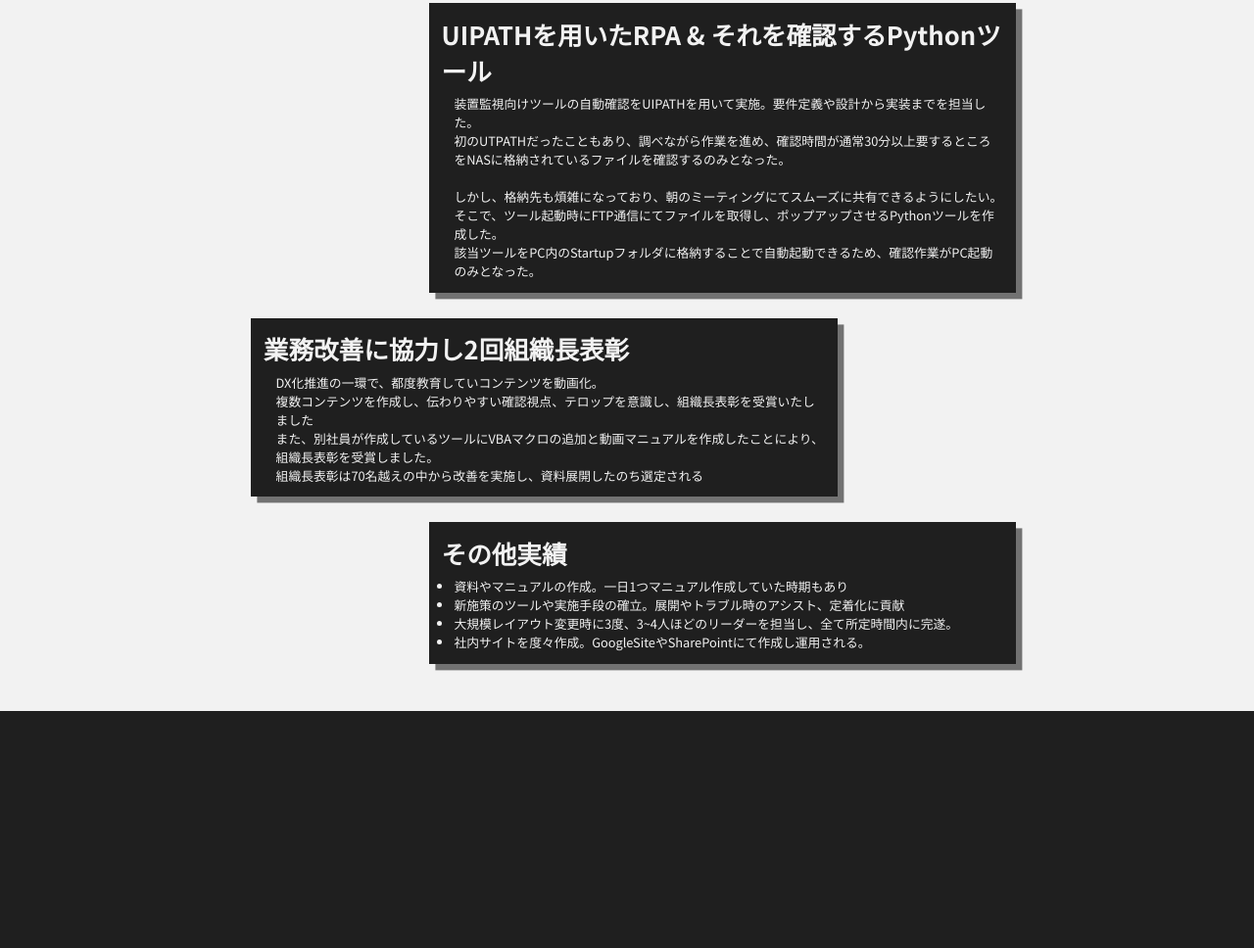
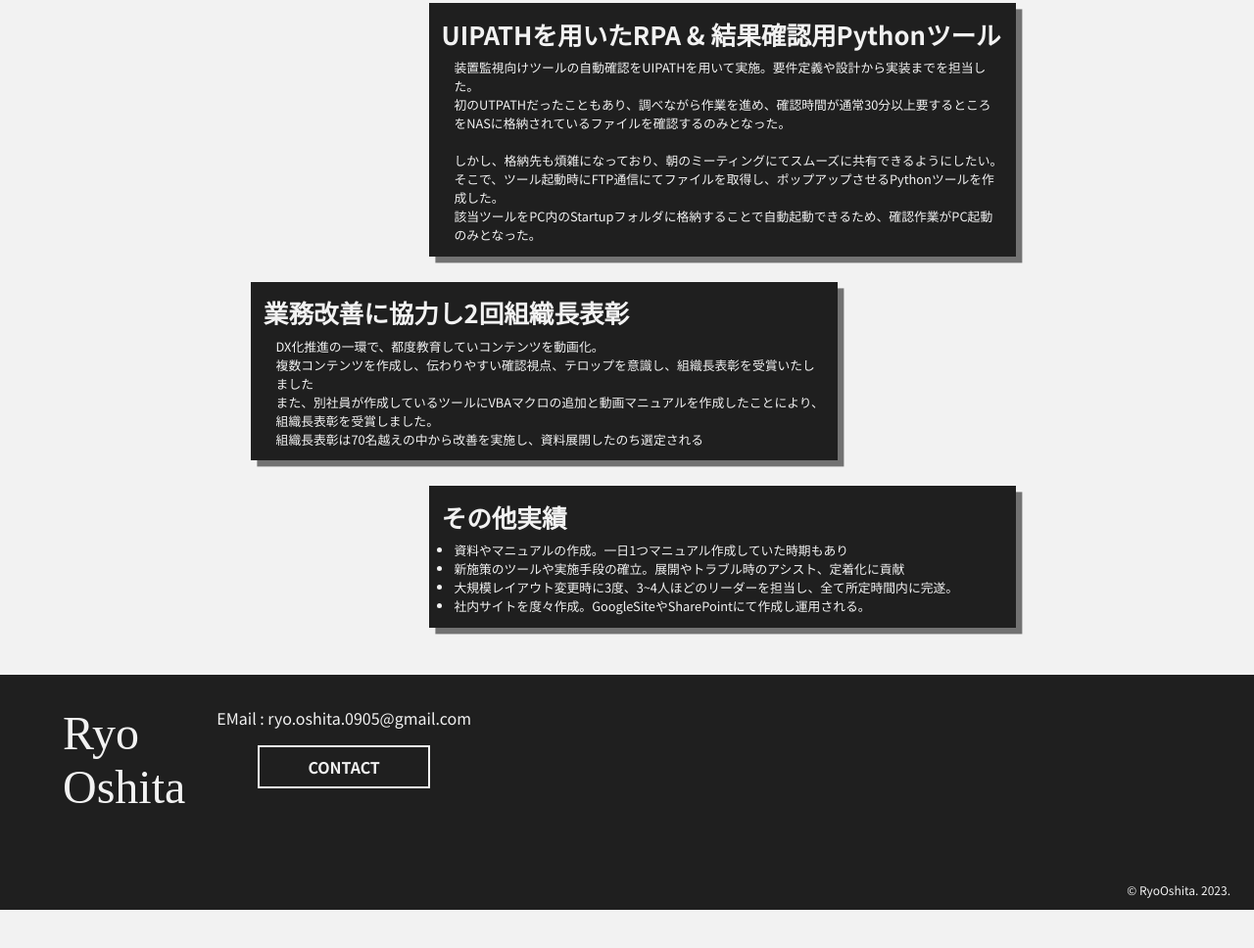
Before and after one commit to RyoOshita/RyoOshita.github.io, a plain HTML site: page index.html in a window 1280 px wide. Shown: the part 4572-5540 px from the top of the page at 98% size. After the commit the page ends 5501 px from the top, so only its background shows below. Drawn offline with Linux system fonts and the light colour scheme.

Commit message:
Add Footer

```diff
--- a/index.html
+++ b/index.html
@@ -300,7 +300,7 @@
                         </div>
                     </div>
                     <div class="achievitem">
-                        <span>UIPATHを用いたRPA & それを確認するPythonツール</span>
+                        <span>UIPATHを用いたRPA & 結果確認用Pythonツール</span>
                         <div style="text-align: left;">
                             <p>装置監視向けツールの自動確認をUIPATHを用いて実施。要件定義や設計から実装までを担当した。</p>
                             <p>初のUTPATHだったこともあり、調べながら作業を進め、確認時間が通常30分以上要するところをNASに格納されているファイルを確認するのみとなった。</p>
@@ -337,14 +337,26 @@
 
     <footer>
         <div id="footer">
+            <div id="footerProfile">
+                <div id="FooterName">Ryo<br>Oshita</div>
+                <div id="eMail">
+                    <span>EMail : ryo.oshita.0905@gmail.com</span>
+                    <a href="mailto:ryo.oshita.0905@gmail.com?subject=【HPより】~件名~">
+                        <div id="eMailBox">CONTACT</div>
+                    </a>
+                </div>
+            </div>
+            <div>
 
+            </div>
+            <div id="copyRightArea"><span>&copy; RyoOshita. 2023.</span></div>
         </div>
     </footer>
 
 
     <!-- JS読み込み -->
-    <script type="text/javascript" src="js/jquery-3.7.1.min.js"></script>
-    <script type="text/javascript" src="js/style.js"></script>
+    <script type="text/javascript " src="js/jquery-3.7.1.min.js "></script>
+    <script type="text/javascript " src="js/style.js "></script>
 </body>
 
 </html>
--- a/style.css
+++ b/style.css
@@ -3,6 +3,7 @@
 /* 初期設定 */
 
 @import url('https://fonts.googleapis.com/css2?family=Noto+Sans+JP:wght@400;700&display=swap');
+@import url('https://fonts.googleapis.com/css2?family=Noto+Serif+JP:wght@900&display=swap');
 * {
     margin: 0;
     padding: 0;
@@ -391,8 +392,54 @@ small {
 
 #footer {
     width: 100%;
-    height: 20em;
+    height: 15em;
     background-color: var(--main);
+    color: var(--base);
+    position: relative;
+}
+
+#footerProfile {
+    position: absolute;
+    left: 4em;
+    top: 2em;
+}
+
+#FooterName {
+    font-size: 3em;
+    font-family: 'Noto Serif JP', serif;
+    float: left;
+}
+
+#eMail {
+    margin-left: 2em;
+    float: left;
+}
+
+#eMail>a {
+    color: var(--base);
+    text-decoration: none;
+}
+
+#eMailBox {
+    border: solid 2px;
+    text-align: center;
+    width: 60%;
+    padding: 0.5em;
+    font-weight: bold;
+    margin: 1em auto;
+    transition: all 0.3s ease-in-out;
+}
+
+#eMailBox:hover {
+    background-color: var(--base);
+    color: var(--main);
+}
+
+#copyRightArea {
+    position: absolute;
+    right: 2em;
+    bottom: 1em;
+    font-size: 12px;
 }
 
 @media not screen and (max-width: 900px) {
```
